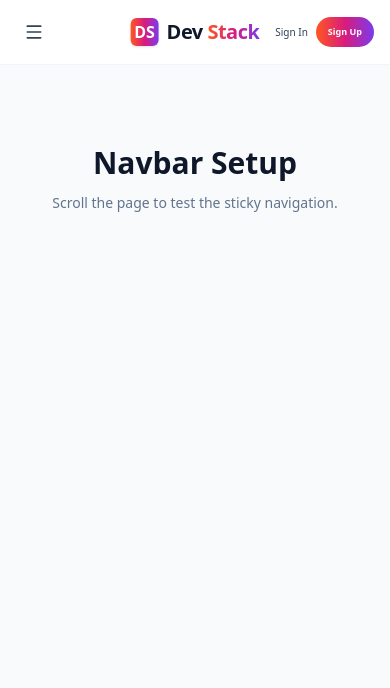
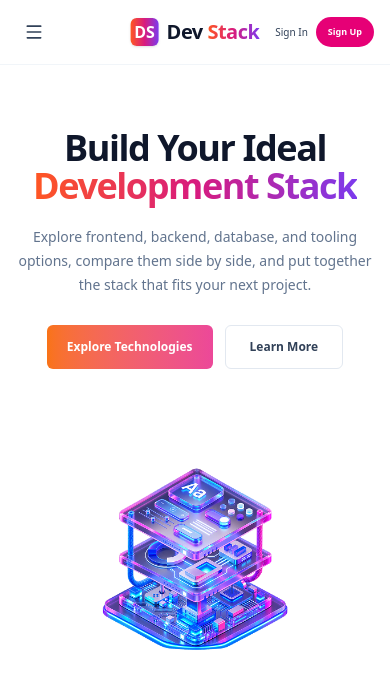
Before and after one commit to jonaedjoshim/Ph-Assignment-05-dev-stack, a React (Vite) app: page / in a window 390 px wide. Shown: the top 688 px of the page. Built offline with nearby package versions, Linux system fonts and the light colour scheme.

Commit message:
feat: add responsive hero banner section

```diff
--- a/src/App.tsx
+++ b/src/App.tsx
@@ -1,3 +1,4 @@
+import Hero from "./components/Hero/Hero";
 import Navbar from "./components/Navbar/Navbar";
 
 function App() {
@@ -5,16 +6,8 @@ function App() {
     <>
       <Navbar />
 
-      <main className="min-h-[150vh] bg-slate-50 px-4 py-20">
-        <div className="mx-auto max-w-7xl">
-          <h1 className="text-center text-3xl font-bold text-slate-900">
-            Navbar Setup
-          </h1>
-
-          <p className="mt-3 text-center text-sm text-slate-500">
-            Scroll the page to test the sticky navigation.
-          </p>
-        </div>
+      <main>
+        <Hero />
       </main>
     </>
   );
--- /dev/null
+++ b/src/components/Hero/Hero.tsx
@@ -0,0 +1,55 @@
+import bannerStack from "../../assets/banner-stack.png";
+
+const Hero = () => {
+    return (
+        <section id="home" className="bg-white">
+            <div className="mx-auto grid w-full max-w-7xl items-center gap-10 px-4 py-16 sm:px-6 md:grid-cols-2 md:py-20 lg:px-8 lg:py-24">
+
+                {/* Hero Content */}
+                <div className="text-center md:text-left">
+                    <h1 className="text-4xl font-extrabold leading-[1.05] tracking-[-0.04em] text-slate-900 sm:text-5xl lg:text-6xl">
+                        Build Your Ideal
+                        <br />
+                        <span className="gradient-text">
+                            Development Stack
+                        </span>
+                    </h1>
+
+                    <p className="mx-auto mt-5 max-w-xl text-sm leading-6 text-slate-500 md:mx-0 lg:text-base lg:leading-7">
+                        Explore frontend, backend, database, and tooling options, compare
+                        them side by side, and put together the stack that fits your next
+                        project.
+                    </p>
+
+                    <div className="mt-7 flex flex-wrap items-center justify-center gap-3 md:justify-start">
+                        <a
+                            href="#technologies"
+                            className="inline-flex min-h-11 items-center justify-center rounded-md bg-linear-to-r from-[#F97316] to-[#EC4899] px-5 text-xs font-semibold text-white transition duration-200 hover:opacity-90"
+                        >
+                            Explore Technologies
+                        </a>
+
+                        <a
+                            href="#about"
+                            className="inline-flex min-h-11 items-center justify-center rounded-md border border-slate-200 bg-white px-6 text-xs font-semibold text-slate-700 transition duration-200 hover:bg-slate-50"
+                        >
+                            Learn More
+                        </a>
+                    </div>
+                </div>
+
+                {/* Hero Image */}
+                <div className="flex items-center justify-center md:justify-end">
+                    <img
+                        src={bannerStack}
+                        alt="Development technology stack illustration"
+                        className="h-auto w-full max-w-75 object-contain sm:max-w-85 md:max-w-90 lg:max-w-102.5"
+                    />
+                </div>
+
+            </div>
+        </section>
+    );
+};
+
+export default Hero;
--- a/src/components/Navbar/Navbar.tsx
+++ b/src/components/Navbar/Navbar.tsx
@@ -66,7 +66,7 @@ const Navbar = () => {
 
                     <button
                         type="button"
-                        className="brand-gradient rounded-full px-3 py-2 text-[9px] font-semibold text-white transition hover:opacity-90 sm:px-4 sm:text-xs"
+                        className="bg-pink-600 text-white hover:bg-pink-500 rounded-full px-3 py-2 text-[9px] font-semibold transition hover:opacity-90 sm:px-4 sm:text-xs"
                     >
                         Sign Up
                     </button>
```
